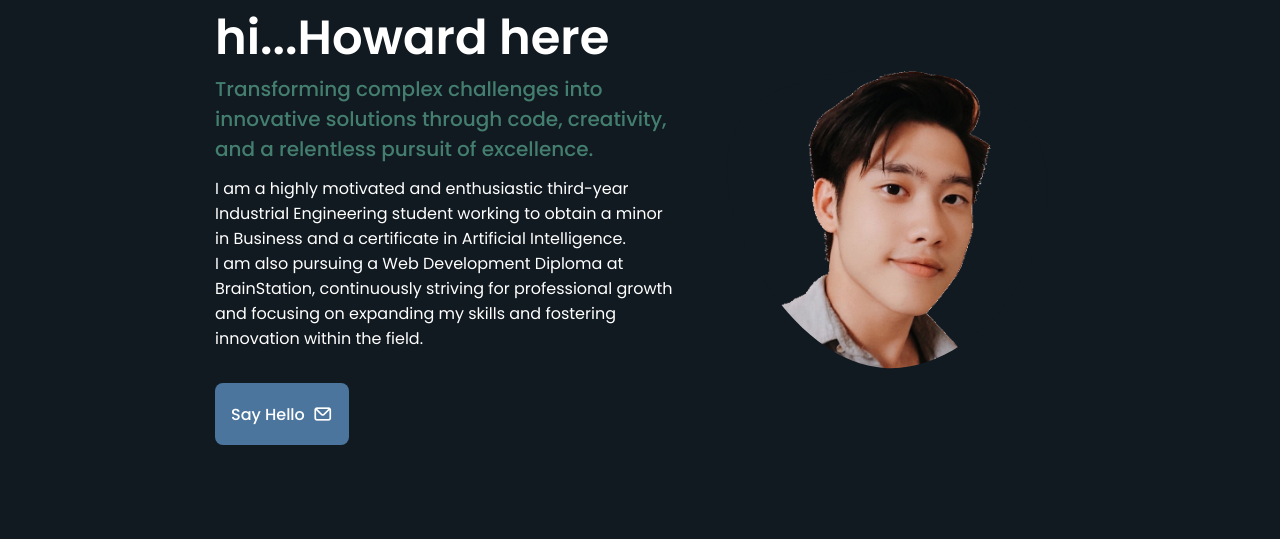
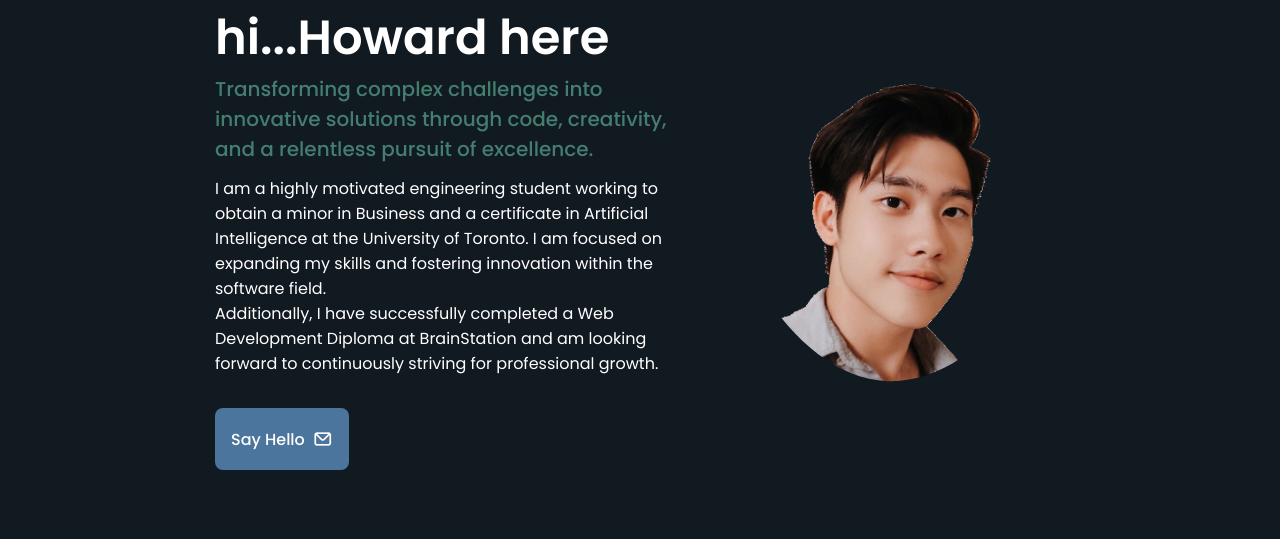
Before and after one commit to hwrdyen/responsive_portfolio_website, a plain HTML site: page index.html in a window 1280 px wide. Shown: the part 261-800 px from the top of the page. Drawn offline with nearby package versions, Linux system fonts and the light colour scheme.

Commit message:
Updated profile description

```diff
--- a/index.html
+++ b/index.html
@@ -155,13 +155,14 @@
                 excellence.
               </h3>
               <p class="home_description">
-                I am a highly motivated and enthusiastic third-year Industrial
-                Engineering student working to obtain a minor in Business and a
-                certificate in Artificial Intelligence.
+                I am a highly motivated engineering student working to obtain a
+                minor in Business and a certificate in Artificial Intelligence
+                at the University of Toronto. I am focused on expanding my
+                skills and fostering innovation within the software field.
                 <br />
-                I am also pursuing a Web Development Diploma at BrainStation,
-                continuously striving for professional growth and focusing on
-                expanding my skills and fostering innovation within the field.
+                Additionally, I have successfully completed a Web Development
+                Diploma at BrainStation and am looking forward to continuously
+                striving for professional growth.
               </p>
               <a href="#contact" class="button button--flex">
                 Say Hello <i class="uil uil-envelope button_icon"></i>
```
